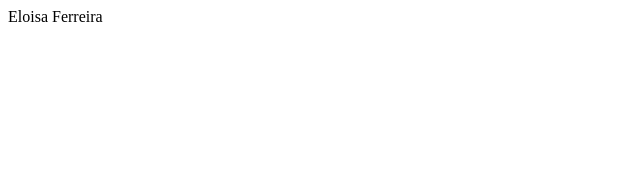
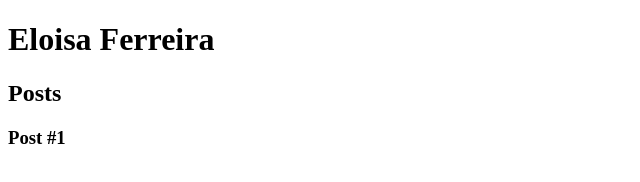
Before and after one commit to eloisaferreiras/cria-o-de-website, a plain HTML site: page index.html in a window 1280 px wide. Shown: the whole page, without its empty margins (0-640 px from the left). Drawn offline with Linux system fonts and the light colour scheme.

Commit message:
apenas continuei a construção de alguns recursos básicos no site

```diff
--- a/index.html
+++ b/index.html
@@ -4,6 +4,19 @@
     <meta charset="utf-8"> <title>/Eloisa Ferreira></title>
   </head>
   <body>
-    Eloisa Ferreira
+  <header>
+    <h1>Eloisa Ferreira</h1>
+  </header>
+  <section
+    <header>
+       <h2>Posts</h2>
+      </header>
+      <article>
+        <header>
+          <h3>Post #1</h3>
+        </header>
+      </article>
+    </section>
+    <footer></footer>
   </body>
 </html>
```
